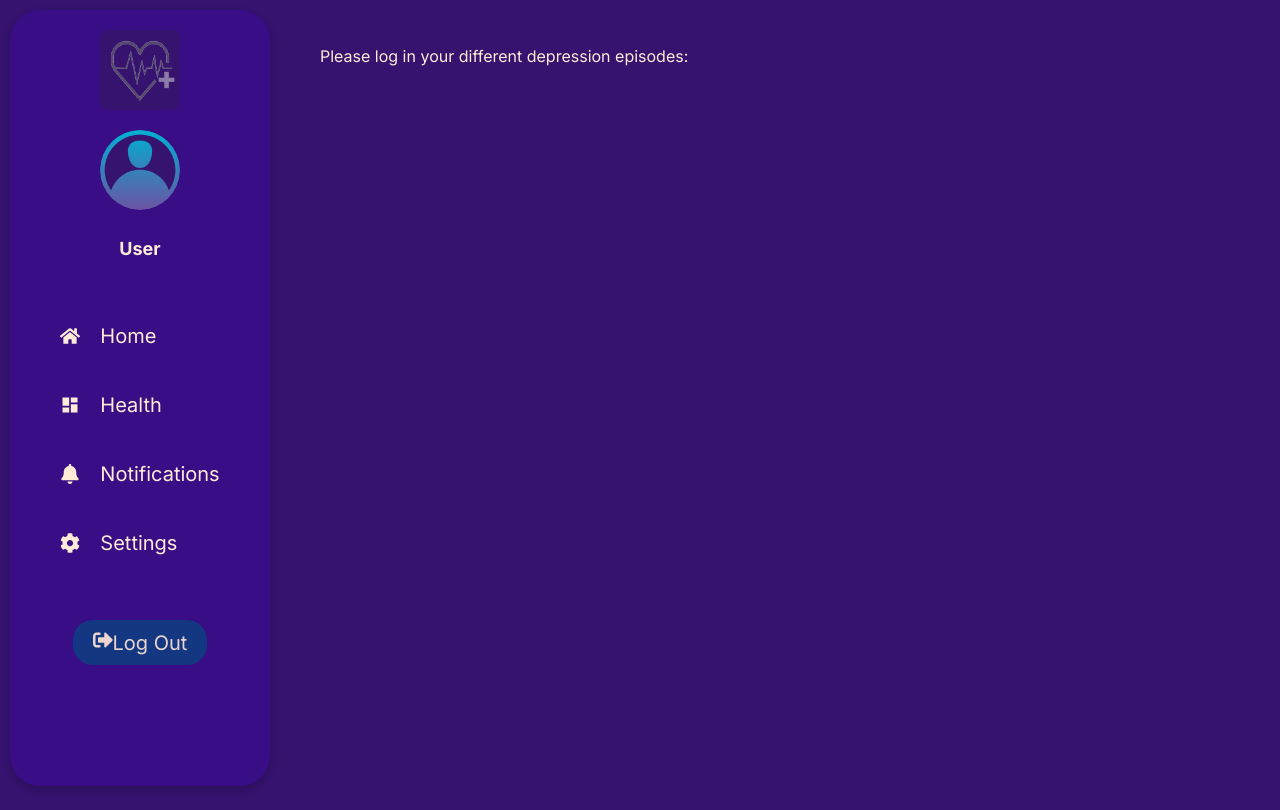
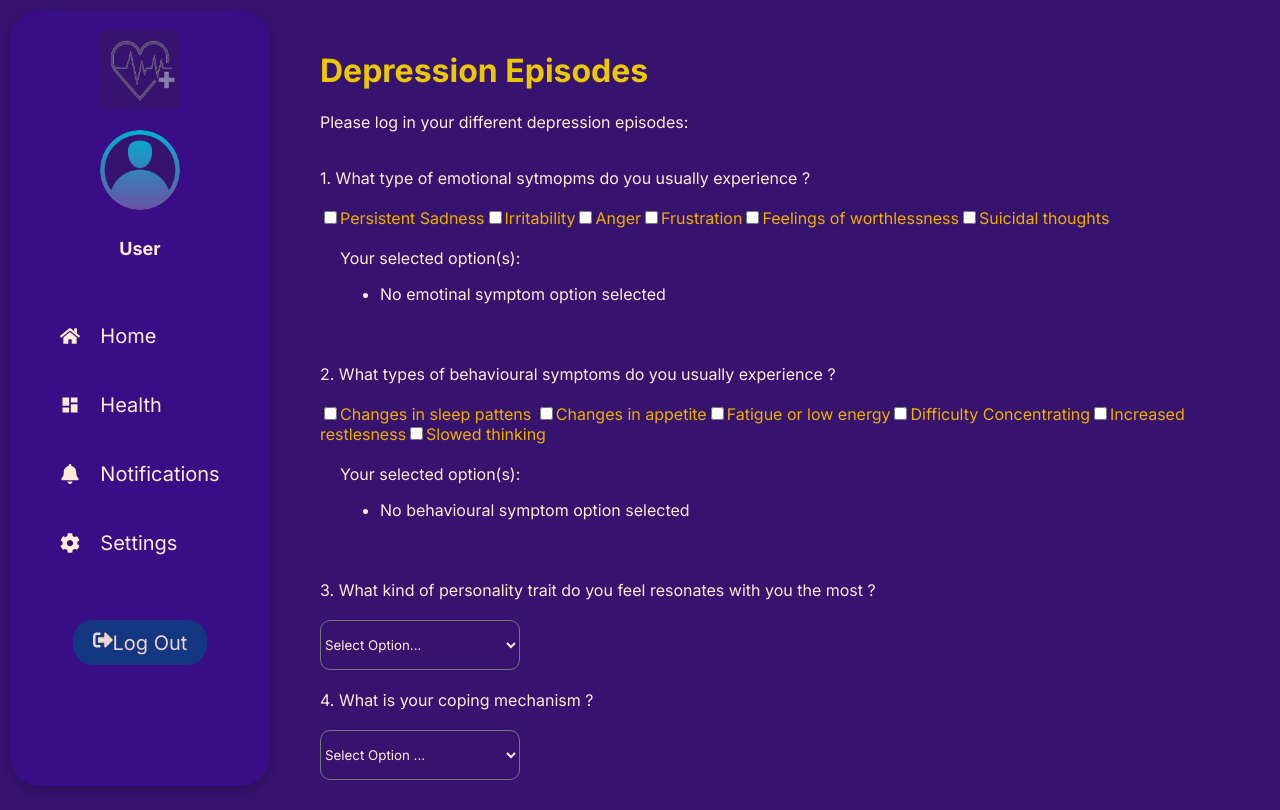
Before and after one commit to MaccccD/Haemophilia-Healthcare-App, a React (Create React App) app: page /Depression in a window 1280 px wide. Built offline with nearby package versions, Linux system fonts and the light colour scheme; sample sign-in values are in the browser's storage; a web font is replaced by a local one.

Commit message:
Anxiety & Depression Functionality Update
-Added data for anxiety and depression episodes.

```diff
--- a/src/App.js
+++ b/src/App.js
@@ -26,7 +26,6 @@ import HighBloodPressure from "./High Blood Pressure Components/HighBloodPressur
 import Anxiety from "./Mental Health Components/Anxiety";
 import Depression from "./Mental Health Components/Depression";
 import MentalHealthResults from "./Mental Health Components/MentalHealthResults";
-import PTSD from "./Mental Health Components/PTSD";
 import Login from "./Main Pages/Login";
 import AuthContextProvider from "./Context/AuthContext";
 import Appointments from "./Main Components/Appointments";
@@ -71,7 +70,6 @@ function App() {
         <Route path="/Anxiety" element = {<ProtectedRoute><Anxiety/><NavBar/></ProtectedRoute>}/>
         <Route path="/Depression" element = {<ProtectedRoute><Depression/><NavBar/></ProtectedRoute>}/>
         <Route path="/MentalHealth" element = {<ProtectedRoute><MentalHealthResults/><NavBar/></ProtectedRoute>}/>
-        <Route path="/PTSD" element = {<ProtectedRoute><PTSD/><NavBar/></ProtectedRoute>}/>
         <Route path="/Login" element = {<Login/>}/>
         <Route path="/Messages" element = {<ProtectedRoute><Messages/><NavBar/></ProtectedRoute>}/>
         <Route path="/Appointments" element = {<ProtectedRoute><Appointments/><NavBar/></ProtectedRoute>}/>
--- a/src/Main Pages/HealthMetrics.jsx
+++ b/src/Main Pages/HealthMetrics.jsx
@@ -63,11 +63,6 @@ function HealthMetrics() {
       {name: "High Blood P. levels", route: "/HighBloodPressure", image: BloodPressureIcon},
       {name: "BP Records", route: "/BPResults", image: TestsResultsIcon}
     ],
-
-     "PTSD": [
-      {name: "PTSD", route: "/PTSD", image:ptsdIcon}
-    ],
-
      "Anxiety": [
       {name: "Anxiety", route: "/Anxiety", image: anxietyIcon}
     ],
--- a/src/Mental Health Components/Anxiety.jsx
+++ b/src/Mental Health Components/Anxiety.jsx
@@ -5,9 +5,8 @@ function Anxiety() {
   const [mood, setMood] = useState("");
   const [anxietyAttacks, setAnxietyAttacks] = useState("");
   const [stressTypes, setStressTypes] = useState([]);
-  const [traumas, setTraumas] = useState([]);
-  const [personalityTrait, setPersonalityTrait] = useState("");
-  const [selectedSymptoms, setSelectedSymptoms ] = useState([]);
+  const [traumas, setTraumas] = useState("");
+  const [societalPressure, setSocietalPressure] = useState("");
 
 
 
@@ -24,7 +23,23 @@ const typesofStress = [
   "Acute stress",
   "Episodic Acute Stress",
   "Chronic Stress",
-  "Physical Stress"
+  "Physical Stress",
+  "post-traumatic stress disorder"
+]
+
+const exmaplesofTraumas = [
+  "childhood trauma",
+  "Acts of Violence",
+  "Accidents",
+  "medical Events"
+]
+
+const exmaplesofSocietyPressures = [
+  "Social Media validation",
+  "Body dysmorphia",
+  "Substance Abuse Peer Pressure",
+  "Materilaistic Validation"
+
 ]
 
  const handleCheckboxChange = (stresses) =>{
@@ -34,7 +49,9 @@ const typesofStress = [
  else{
   setStressTypes([... stressTypes, stresses])
  }
-   }
+  }
+
+
 
 
 
@@ -47,7 +64,7 @@ const typesofStress = [
 
     <label className='content'>1. Current mood?</label><br/><br/>
       <select value={mood} className='setUp' onChange={(m)=> setMood(m.target.value)}>
-        <option value="">Select Mood</option>
+        <option value="">Select Current Mood...</option>
         <option value="Tired">Tired</option>
         <option value="Energetic">Energetic</option>
         <option value="Sad">Sad</option>
@@ -77,7 +94,7 @@ const typesofStress = [
       })}
 
        <div className='summary'>
-        <p className='content'> Your selected option:</p>
+        <p className='content'> Your selected option(s):</p>
         <ul >
           {stressTypes.length > 0 ? (
           stressTypes.map((stress, index)=> <li key={index} className='emphasized-Text'>{stress}</li>)
@@ -86,6 +103,28 @@ const typesofStress = [
           )}
         </ul>
        </div>
+       <br/>
+
+       <label className='content' > 3. Please select the type of trauma you have recently experienced</label><br/><br/>
+       <select className='setUp' value={traumas} onChange={(m)=> setTraumas(m.target.value)}>
+        <option value= "">Select Option ...</option>
+        {exmaplesofTraumas.map((trauma, index)=>{
+          <option key={index} value={trauma}>{trauma}</option>
+        })}
+       </select>
+       <br/><br/>
+
+       <label className='content'>4. What form of societal pressure have you experienced the most ? </label><br/><br/>
+       <select className='setUp' value={societalPressure} onChange={(s)=> setSocietalPressure(s.target.value)}>
+        <option value=""> Select Option ...</option>
+        {exmaplesofSocietyPressures.map((pressure, index)=>{
+          <option key={index} value={pressure}>{pressure}</option>
+        })}
+       </select>
+
+
+
+
     </div>
 
 
--- a/src/Mental Health Components/Depression.jsx
+++ b/src/Mental Health Components/Depression.jsx
@@ -1,9 +1,138 @@
-import React from 'react'
+import React, { useState } from 'react'
 
 function Depression() {
+
+  const [depressionSymptoms, setDepressionSymptoms] =  useState([]);
+  const [surroundingsSymptoms, setSurroundingSymptoms] = useState([]);
+  const [personalityTraits, setPersonalityTraits] = useState("");
+  const [copingMechanism, setCopingMechanism] = useState("");
+
+
+
+ const emotionalSymptoms = [
+  "Persistent Sadness",
+  "Irritability",
+  "Anger",
+  "Frustration",
+  "Feelings of worthlessness",
+  "Suicidal thoughts",
+
+ ]
+
+ const behaviouralSymptoms  = [
+  "Changes in sleep pattens ",
+  "Changes in appetite",
+  "Fatigue or low energy",
+  "Difficulty Concentrating",
+  "Increased restlesness",
+  "Slowed thinking "
+
+ ];
+
+ const examplesofCopingMechanism = [
+  "Listening to Music",
+  "Isolation",
+  "Smoking",
+  "Drinking",
+  "Praying"
+ ]
+
+
+  const handleFirstCheckbox = (symptoms) =>{
+ if(depressionSymptoms.includes(symptoms)){
+  setDepressionSymptoms(depressionSymptoms.filter(item => item !== symptoms))
+ }
+ else{
+  setDepressionSymptoms([... depressionSymptoms, symptoms])
+ }
+   }
+
+   const handleSecondCheckBox = (characteristics) =>{
+ if(surroundingsSymptoms.includes(characteristics)){
+  setSurroundingSymptoms(surroundingsSymptoms.filter(item => item !==  characteristics))
+ }
+ else{
+  setSurroundingSymptoms([... surroundingsSymptoms, characteristics])
+ }
+   }
+
+
+
+
   return (
     <div className='depression-Container'>
+      <h1 className='subheading'>Depression Episodes</h1>
       <p className='content'>Please log in your different depression episodes:</p>
+      <br/>
+
+      <label className='content'>1. What type of emotional sytmopms do you usually experience ?</label><br/><br/>
+      {emotionalSymptoms.map((symptoms, index)=> {
+        return(
+          <label key={index} className='emphasized-Text'>
+          <input type='checkbox'
+          value={symptoms}
+          checked = {depressionSymptoms.includes(symptoms)}
+          onChange={()=> handleFirstCheckbox(symptoms)}/>
+          {symptoms}
+          </label>
+        )
+      })}
+
+       <div className='summary'>
+        <p className='content'> Your selected option(s):</p>
+        <ul >
+          {depressionSymptoms.length > 0 ? (
+          depressionSymptoms.map((symptoms, index)=> <li key={index} className='emphasized-Texts'>{symptoms}</li>)
+          ) : (
+            <li className='content'>No emotinal symptom option selected</li>
+          )}
+        </ul>
+       </div>
+       <br/><br/>
+
+       <label className='content'>2. What types of behavioural symptoms do you  usually experience ?</label><br/><br/>
+        {behaviouralSymptoms.map((characteristics, index)=>{
+          return (
+            <label key={index} className='emphasized-Text'>
+          <input type='checkbox'
+          value={characteristics}
+          checked = {surroundingsSymptoms.includes(characteristics)}
+          onChange={()=> handleSecondCheckBox(characteristics)}/>
+          {characteristics}
+          </label>
+          )
+        })}
+           <div className='summary'>
+        <p className='content'> Your selected option(s):</p>
+        <ul >
+          {surroundingsSymptoms.length > 0 ? (
+          surroundingsSymptoms.map((characteristic, index)=> <li key={index} className='emphasized-Text'>{characteristic}</li>)
+          ) : (
+            <li className='content'>No behavioural symptom option selected</li>
+          )}
+        </ul>
+       </div>
+       <br/><br/>
+
+       <label className='content'>3. What kind of personality trait do you feel resonates with you the most ?</label><br/><br/>
+       <select className='setUp' value={personalityTraits} onChange={(p)=> setPersonalityTraits(p.target.value)}>
+        <option value="">Select Option...</option>
+        <option value= "low self esteem">Low self esteem</option>
+        <option value= "pessimisim ">Pessimism</option>
+        <option value="Ambivert">Ambivert</option>
+        <option value="neuroticism">Neuroticism</option>
+        <option value="Shyness">Shyness</option>
+       </select>
+       <br/><br/>
+
+       <label className='content'>4. What is your coping mechanism ?</label><br/><br/>
+       <select className='setUp' value={copingMechanism} onChange={(c)=> setCopingMechanism(c.target.value)}>
+        <option value=""> Select Option ...</option>
+        {examplesofCopingMechanism.map((cope, index)=>{
+          <option key={index} value={cope}>{cope}</option>
+        })}
+       </select>
+
     </div>
   )
 }
--- a/src/Mental Health Components/PTSD.jsx
+++ /dev/null
@@ -1,11 +0,0 @@
-import React from 'react'
-
-function PTSD() {
-  return (
-    <div className='ptsd-Container'>
-      <p className='content'>Please log in your PTSD data: </p>
-    </div>
-  )
-}
-
-export default PTSD;
--- a/src/Styles/Health.css
+++ b/src/Styles/Health.css
@@ -281,6 +281,9 @@
 .emphasized-Text {
   color: #EEAF00;
 }
+.emphasized-Texts {
+  color: #F39B0E;
+}
 .haemophiliaResults-Btn {
   background-color: #103D81;
   display: block;
```
